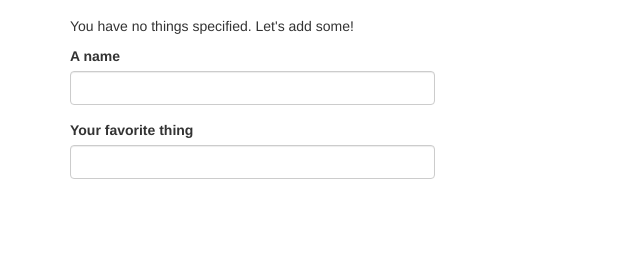
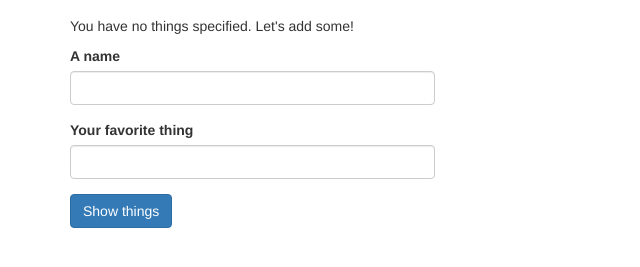
Before and after one commit to danielhartnell/jQuery-list, a plain HTML site: page index.html in a window 1280 px wide. Shown: the part 103-370 px from the top of the page, without its empty margins (0-640 px from the left). Drawn offline with Linux system fonts and the light colour scheme.

Commit message:
add a submit button for form entry.

```diff
--- a/index.html
+++ b/index.html
@@ -20,6 +20,7 @@
         <label for="thing1">Your favorite thing</label>
         <input id="thing1" class="form-control" type="text">
       </div>
+      <button type="submit" class="btn btn-primary">Show things</button>
     </div>
   </body>
 </html>
```
